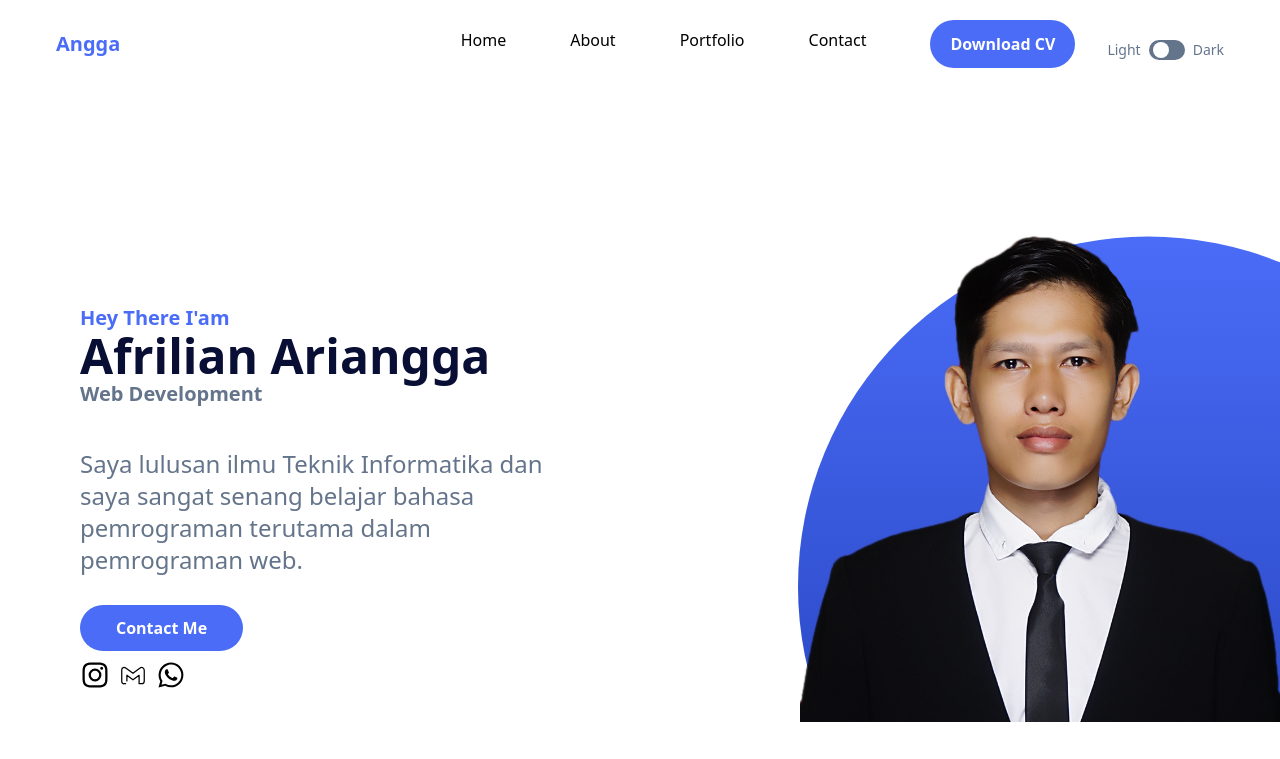
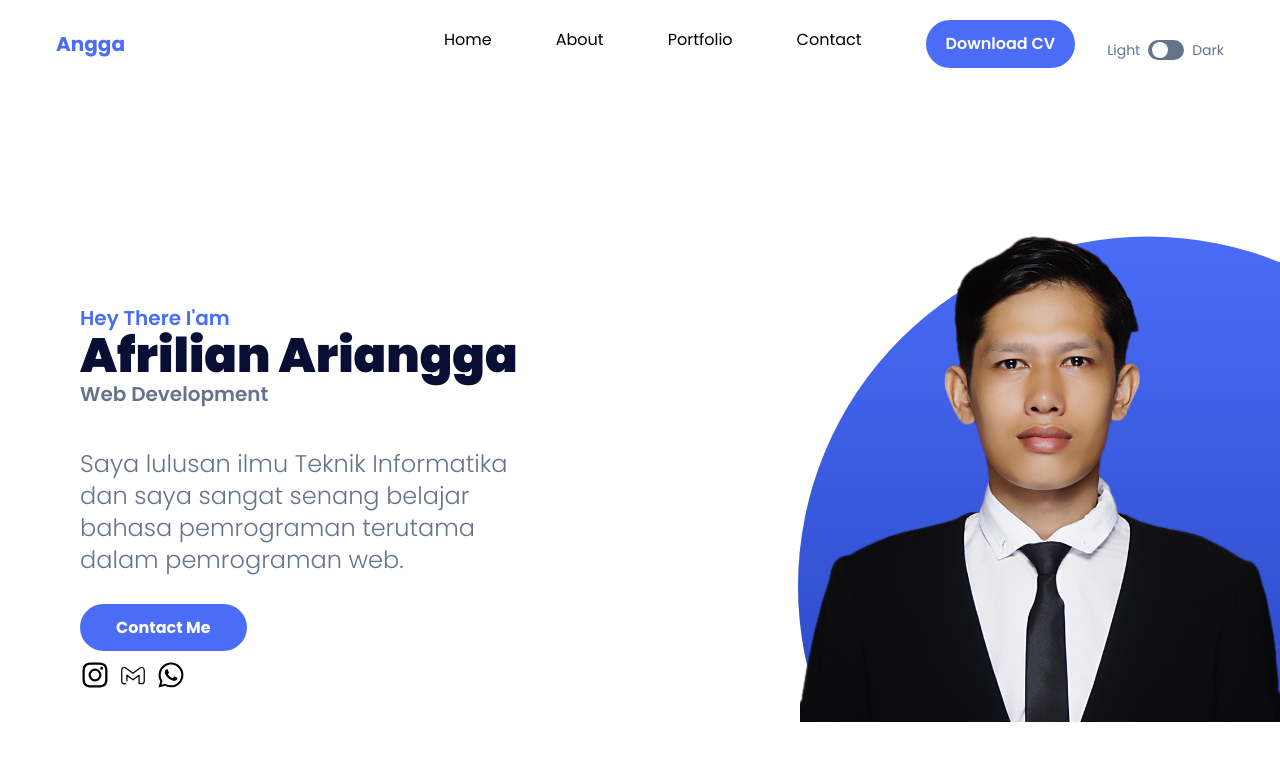
Before and after one commit to anggacong/portfolio, a website: page index.html in a window 1280 px wide. Shown: the top 759 px of the page. Drawn offline with Linux system fonts and the light colour scheme.

Commit message:
ubah rel style

```diff
--- a/index.html
+++ b/index.html
@@ -3,7 +3,7 @@
   <head>
     <meta charset="UTF-8" />
     <meta name="viewport" content="width=device-width, initial-scale=1.0" />
-    <link href="./dist/final.css" rel="stylesheet" />
+    <link href="./dist/output.css" rel="stylesheet" />
     <link rel="preconnect" href="https://fonts.googleapis.com" />
     <link rel="preconnect" href="https://fonts.gstatic.com" crossorigin />
     <link
```
